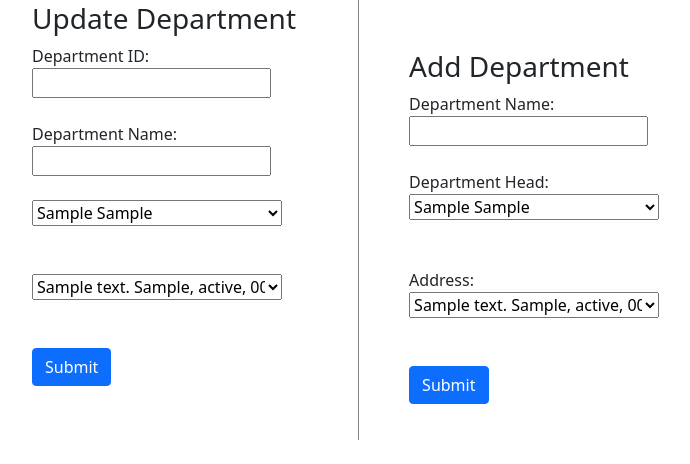
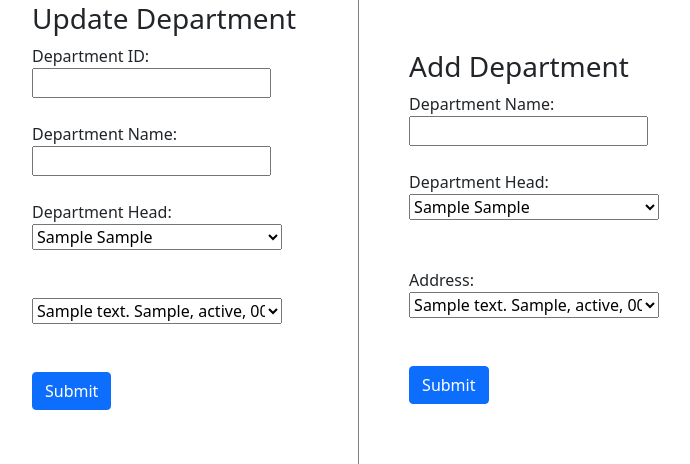
Before and after one commit to JerameKim/ParagonHealthcarePortal, a Flask app: page /departments in a window 1280 px wide. Shown: the part 210-674 px from the top of the page, without its empty margins (80-770 px from the left). Run offline with Flask 2, Linux system fonts and the light colour scheme; tables that the repository leaves empty hold one stand-in row (values such as "Sample post"); data that the repository does not hold is empty; some libraries are stand-ins or nearby versions.

Commit message:
added department head label

```diff
--- a/templates/departments.html
+++ b/templates/departments.html
@@ -35,6 +35,7 @@
                 <label for="departmentName">Department Name: </label><br>
                 <input type="text" name="departmentName"id="departmentName"><br><br>
                 <div class="dropdown">
+                    <label for="departmentName">Department Head: </label><br>
                     <select name="departmentHead" id="departmentHead">
                         {% for doctor in doctor_list %}
                             <option name="departmentHead" value="{{doctor.doctorID}}" SELECTED> {{doctor.doctorFirst}} {{doctor.doctorLast}}</option>
```
